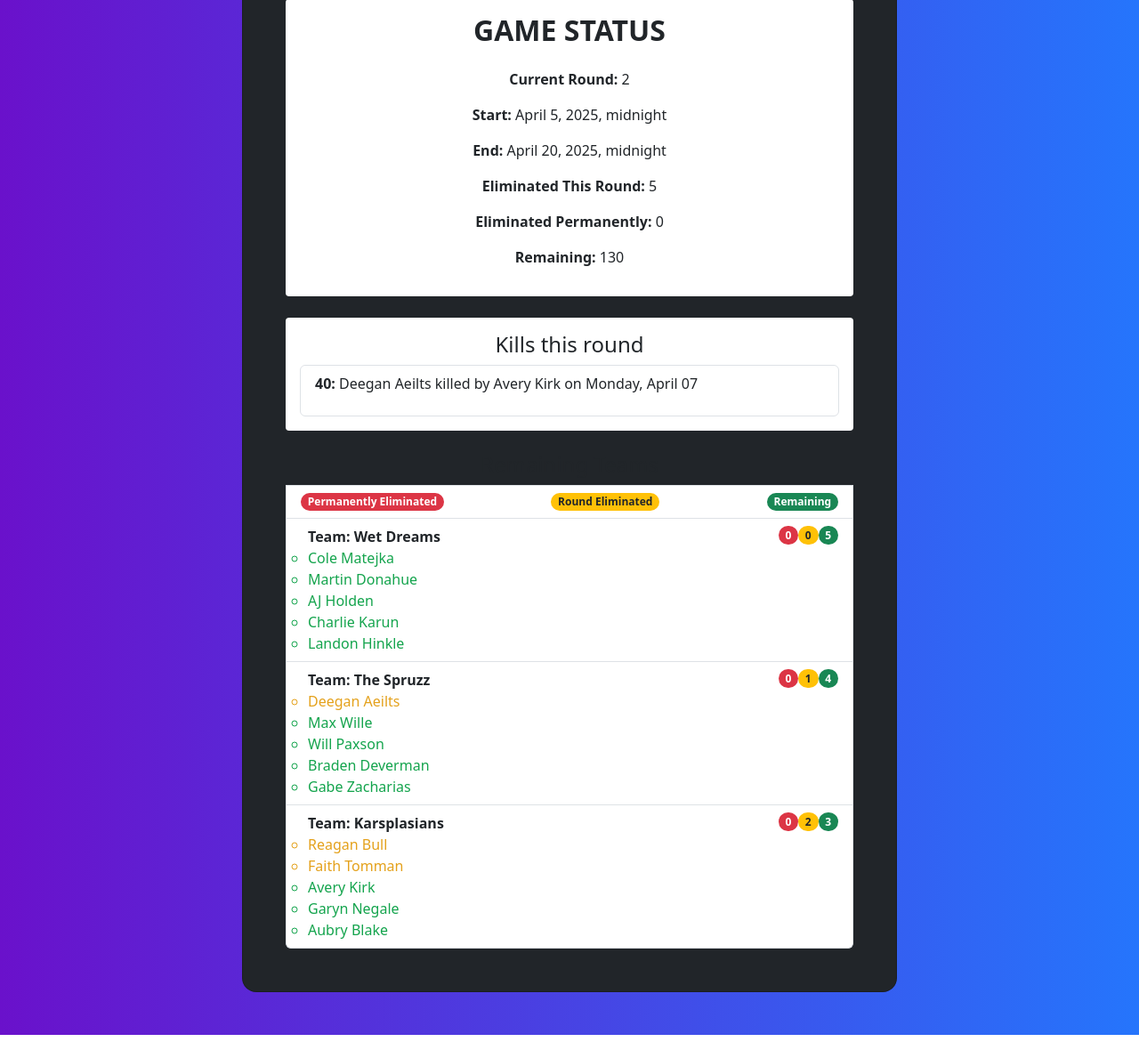
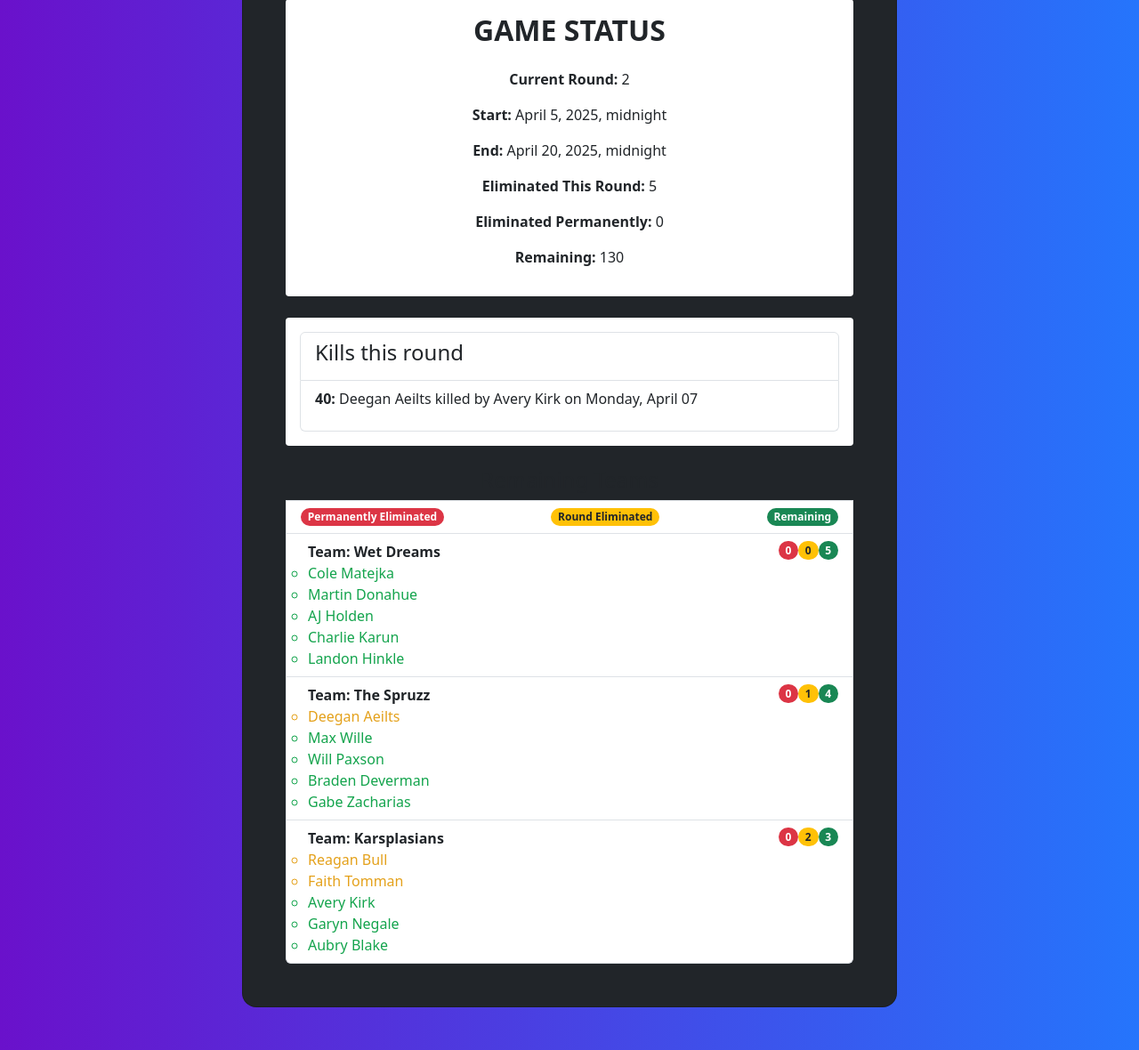
Before and after one commit to MaxMessWithTech/SeniorAssassinApp, a Django app: page /status/ in a window 1280 px wide. Shown: the part 98-1278 px from the top of the page at 89% size. Run offline with Django 5.2, Linux system fonts and the light colour scheme; data comes from the database, SQL or seed files in the repository; parts of the project's set-up code (start-up, migrations or seed data) failed here and were passed over; some libraries are stand-ins or nearby versions.

Commit message:
did another thingy

```diff
--- a/assignments/templates/assignments/gameStatus.html
+++ b/assignments/templates/assignments/gameStatus.html
@@ -48,8 +48,10 @@
             <br />
 
             <div style="background: white; border-radius: .25rem; padding: 1rem;">
-                <h4>Kills this round</h4>
                 <ul class="list-group">
+                    <li class="list-group-item d-flex justify-content-between align-items-start">
+                        <h4>Kills this round</h4>
+                    </li>
                     {% for kill in round_kills %}
                     <li class="list-group-item d-flex justify-content-between align-items-start">
                         <p><strong>{{kill.id}}:</strong> {{kill}}</p>
```
